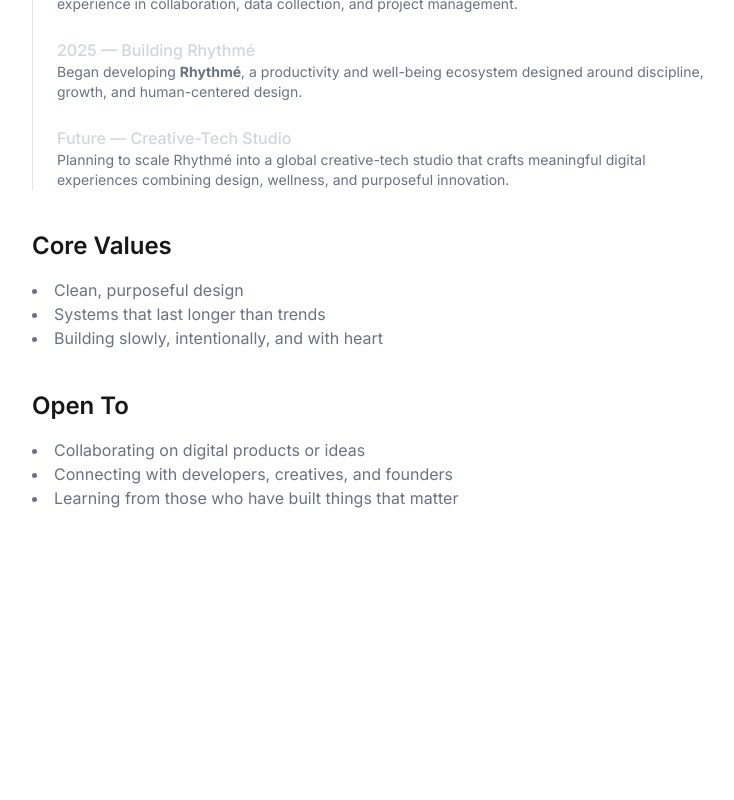
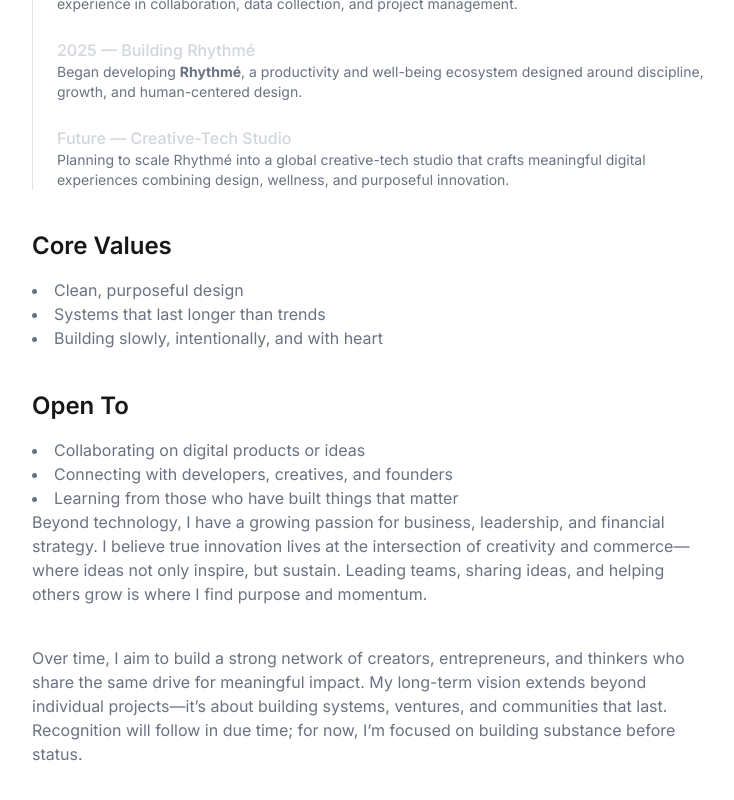
Before and after one commit to oopsvincent/oopsvincent-site, a Next.js app: page /about in a window 1280 px wide. Shown: the part 882-1682 px from the top of the page, without its empty margins (48-782 px from the left). Before the commit the page ends 1432 px from the top, so only its background shows below. Built offline with nearby package versions, Linux system fonts and the light colour scheme.

Commit message:
Update page.tsx

```diff
--- a/src/app/about/page.tsx
+++ b/src/app/about/page.tsx
@@ -84,6 +84,18 @@
         <li>Connecting with developers, creatives, and founders</li>
         <li>Learning from those who have built things that matter</li>
       </ul>
+
+<p className="text-gray-500 max-w-2xl mb-10">
+        Beyond technology, I have a growing passion for business, leadership, and financial strategy.
+        I believe true innovation lives at the intersection of creativity and commerce—where ideas not only inspire, but sustain.
+        Leading teams, sharing ideas, and helping others grow is where I find purpose and momentum.
+      </p>
+
+      <p className="text-gray-500 max-w-2xl mb-10">
+        Over time, I aim to build a strong network of creators, entrepreneurs, and thinkers who share the same drive for meaningful impact.
+        My long-term vision extends beyond individual projects—it’s about building systems, ventures, and communities that last.
+        Recognition will follow in due time; for now, I’m focused on building substance before status.
+      </p>
     </main>
   );
 }
```
